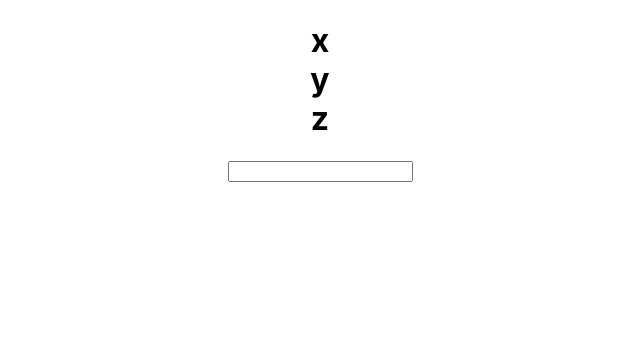
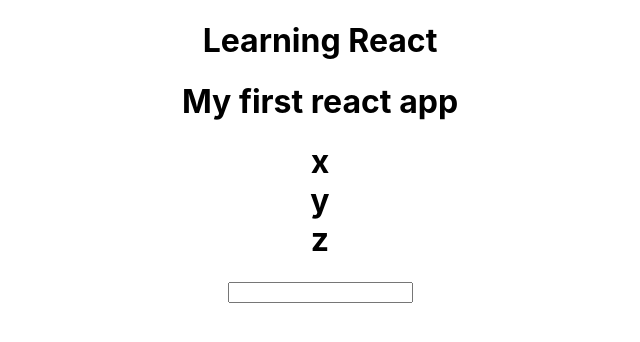
Before and after one commit to shaikjrizwana/primosoft-batch-1-training, a React (Create React App) app in the folder my-react-app/: page / in a window 1280 px wide. Shown: the top 342 px of the page, without its empty margins (320-960 px from the left). Built offline with nearby package versions, Linux system fonts and the light colour scheme.

Commit message:
feat: made changes

```diff
--- a/my-react-app/src/App.js
+++ b/my-react-app/src/App.js
@@ -1,30 +1,36 @@
-import React from 'react';
-import logo from './logo.svg';
+import React, {Component} from 'react';
 import './App.css';
 
-function App() {
-  function onClick(){
-    alert('clicked');
+class App extends Component{
+  onMouseOver(){
+    alert("Mouse overed");
   }
-  function onMouseOver(){
-    alert('Mouse Entered');
+  onChange(input){
+    console.log(input.target.value);
   }
-  function onChange(event){
-    console.log(event.target.value)
+  onSubmit(input){
+    input.preventDefault();
+    alert('Submitted');
   }
+  render(){
     const list = ['x','y','z'];
-  return (
-    <div className="App">
+    return(
+      <div className="App" >
+          <h1>Learning React</h1>
+          <h1>My first react app</h1>
           <h1>
             {
               list.map(item => {
-            return <div key = {item} onMouseOver = {onMouseOver}>{item}</div>
+                return <div key = {item} onMouseOver = {this.onMouseOver}>{item}</div>
               })
             }
           </h1>
-      <input onChange = {onChange}/>
+          <form onSubmit = {this.onSubmit}>
+            <input onChange = {this.onChange}/>
+          </form>
+
       </div>
-  );
+    )
   }
-
+}
 export default App;
```
Lines whose indentation alone changed are shown as unchanged.
